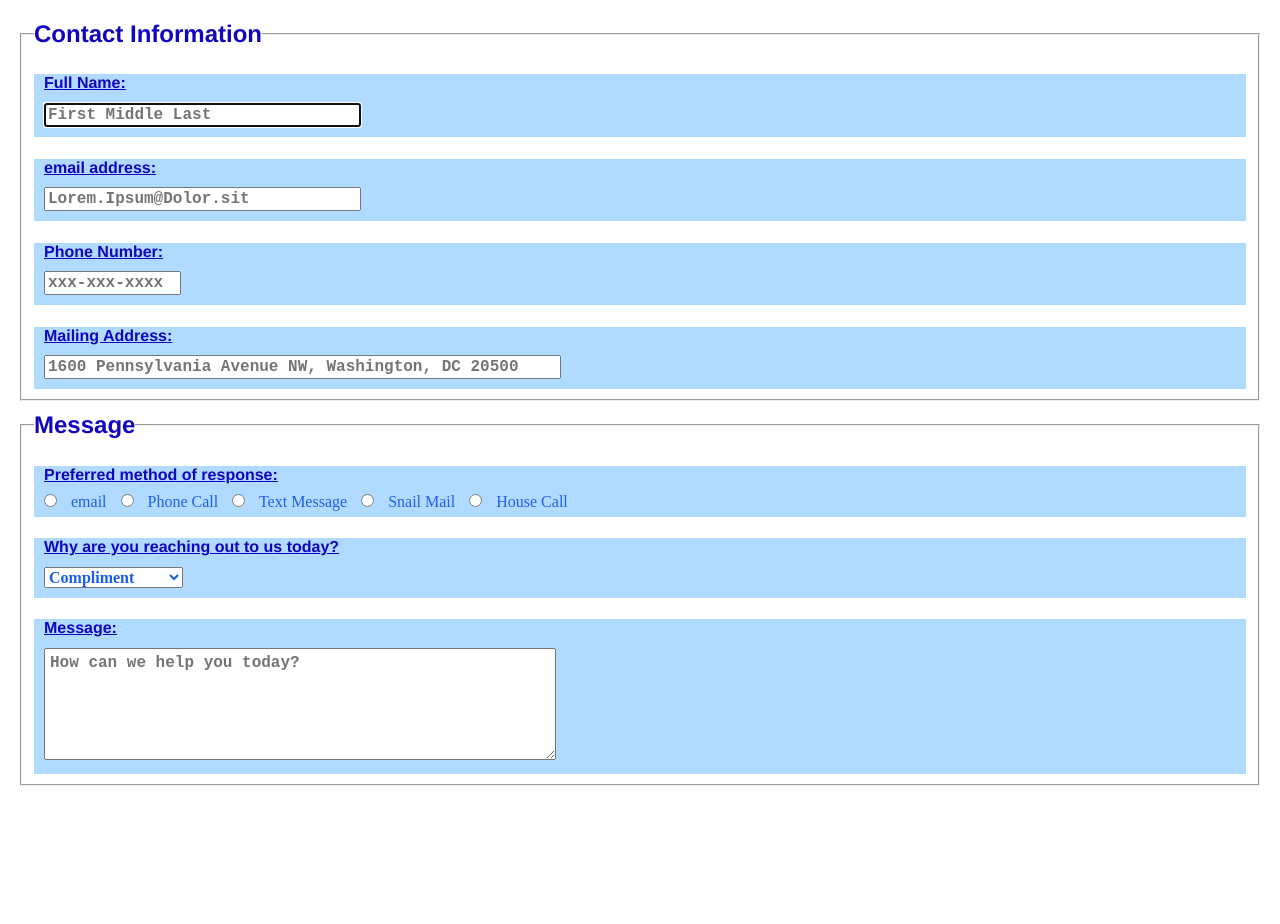
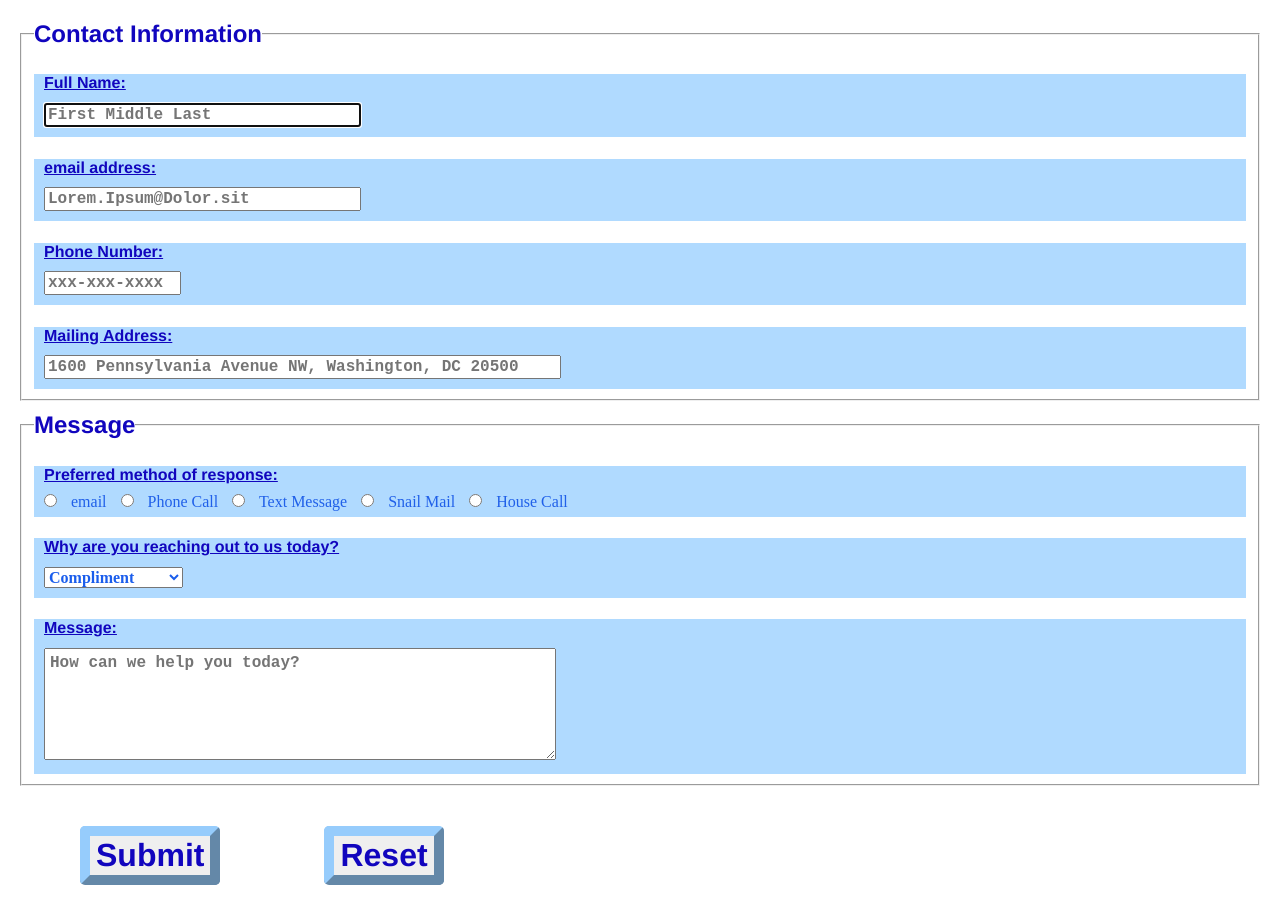
Before and after one commit to BenTerpstra/HTML-email-form-practice, a plain HTML site: page HTML-email-form-practice.html in a window 1280 px wide. Before the commit the page ends 806 px from the top, so only its background shows below. Drawn offline with nearby package versions, Linux system fonts and the light colour scheme.

Commit message:
Added submit/reset, finalized formatting, cleaned up text w/in .js and .css

```diff
--- a/HTML-email-form-practice.html
+++ b/HTML-email-form-practice.html
@@ -13,10 +13,6 @@
     </head>
 <!--=====================================================================-->
 <body>
-
-
-<!--Lorem Ipsum-->
-
     <main>
         <form>
 <!-- Contact info fieldset -->
@@ -64,7 +60,7 @@
                     />
                 </div>
 
-            <!-- Form for location **optional -->
+            <!-- Form for address **optional -->
                 <div>
                     <label for="address"><h4>Mailing Address:</h4></label>
                     <input
@@ -81,7 +77,6 @@
             <fieldset>
                 <legend><h2>Message</h2></legend>
 
-                <!--email, phone, snail mail, or house call-->
             <!-- Radio buttons for preferred method of response **optional -->
                 <div>
                     <h4>Preferred method of response:</h4>
@@ -102,12 +97,10 @@
                         <label for="visit">House Call</label>
                 </div>
 
-                <!--compliment, concern, insult, request, boredom, ennui, existential crisis-->
             <!-- Dropdown menu for type of (or reason for) message **optional -->
                 <div>
                     <h4>Why are you reaching out to us today?</h4>
 
-                    <!--<label for="reason">Select a reason:</label>-->
                     <select name="reason" id="reason" size="1">
                         <option value="compliment">Compliment</option>
                         <option value="concern">Concern</option>
@@ -135,6 +128,8 @@
             </fieldset>
 
             <!--Submit/Reset buttons-->
+            <button type="submit" class="button-xlarge">Submit</button>
+            <button type="reset">Reset</button>
 
         </form>
     </main>
--- a/style.css
+++ b/style.css
@@ -46,6 +46,18 @@ select {
     font-weight: bold;
 }
 
+button {
+    margin: 30px;
+    margin-left: 70px;
+    font-size: 32px;
+    font-family: 'Franklin Gothic Medium', 'Arial Narrow', Arial, sans-serif;
+    color: #1105be;
+    font-weight: bolder;
+    border-width: 10px;
+    border-radius: 5px;
+    border-color: rgb(150, 204, 252);
+}
+
 div {
     background-color: rgb(176, 218, 255);
 }
```
